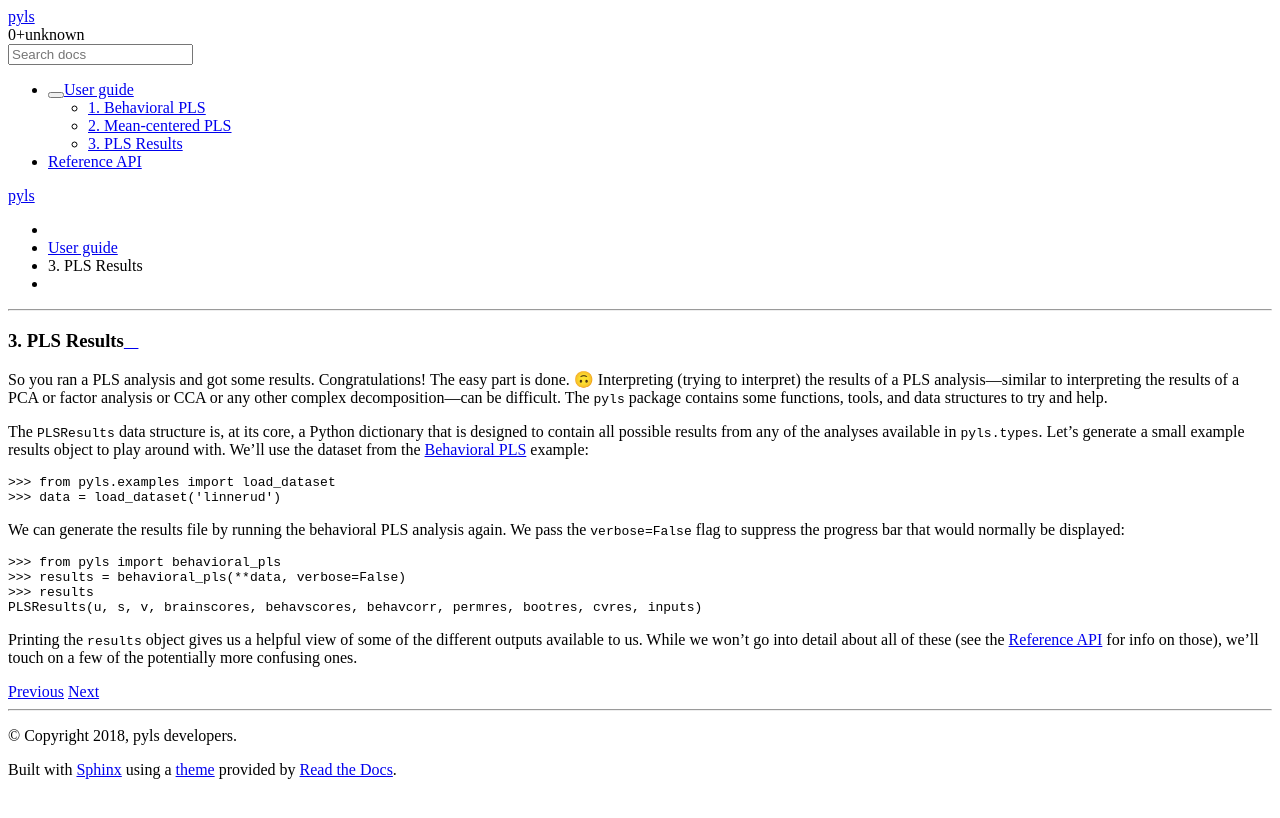
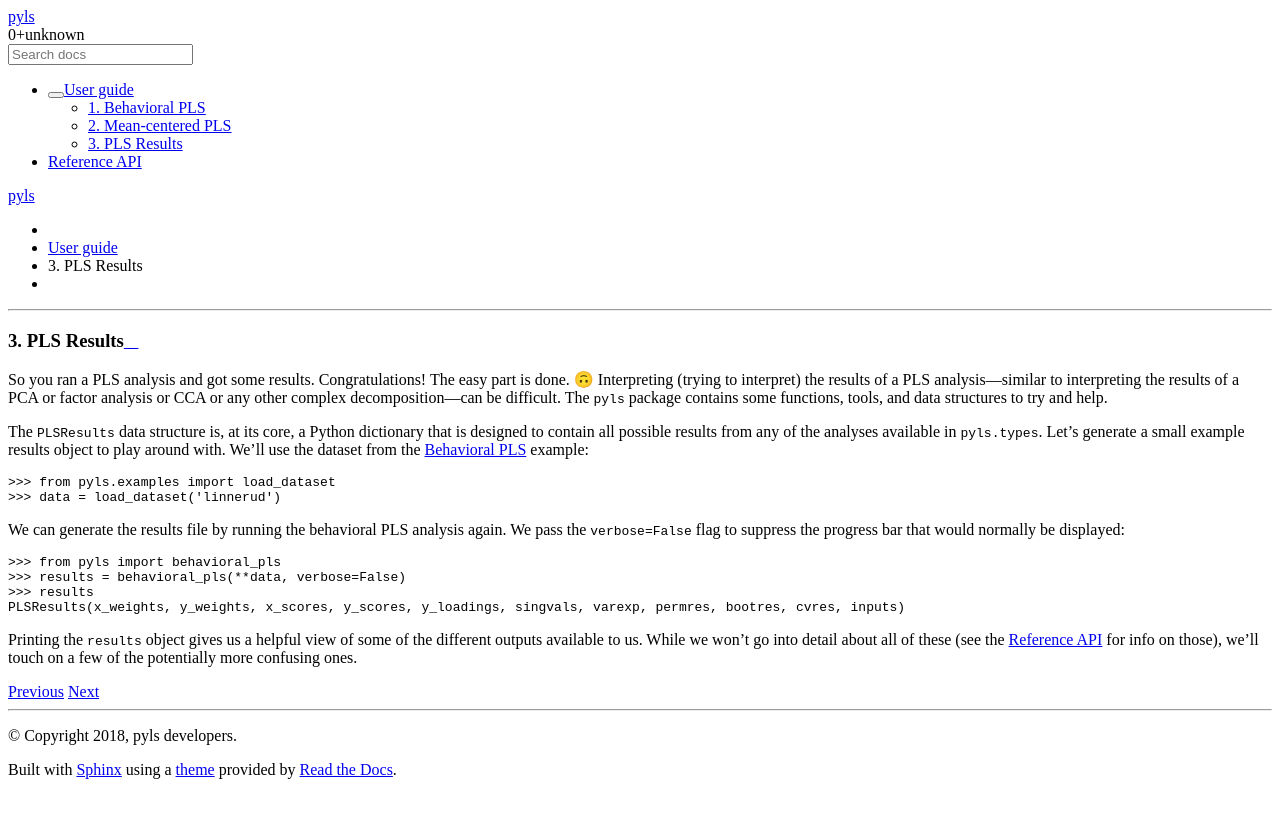
Before and after one commit to netneurolab/pypyls, a Sphinx documentation site: the page built from docs/user_guide/results.rst, in a window 1280 px wide. Shown: the top 818 px of the page. Built offline with Sphinx 7.4.7 and the Read the Docs theme 2.0.0, drawn with Linux system fonts in a browser that asks for light colours.

Commit message:
[DOC] Doctests reflects updated results names

```diff
--- a/docs/user_guide/results.rst
+++ b/docs/user_guide/results.rst
@@ -29,7 +29,7 @@ normally be displayed:
     >>> from pyls import behavioral_pls
     >>> results = behavioral_pls(**data, verbose=False)
     >>> results
-    PLSResults(u, s, v, brainscores, behavscores, behavcorr, permres, bootres, cvres, inputs)
+    PLSResults(x_weights, y_weights, x_scores, y_scores, y_loadings, singvals, varexp, permres, bootres, cvres, inputs)
 
 Printing the ``results`` object gives us a helpful view of some of the
 different outputs available to us. While we won't go into detail about all of
```
